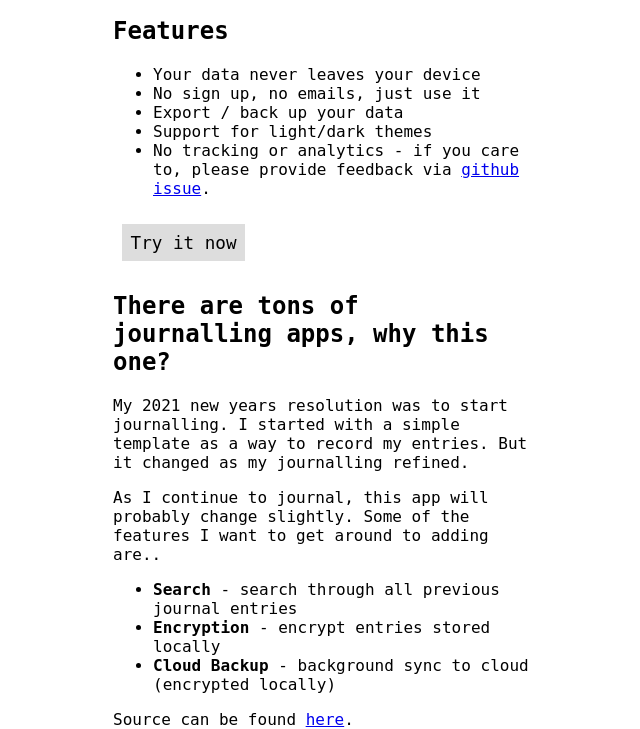
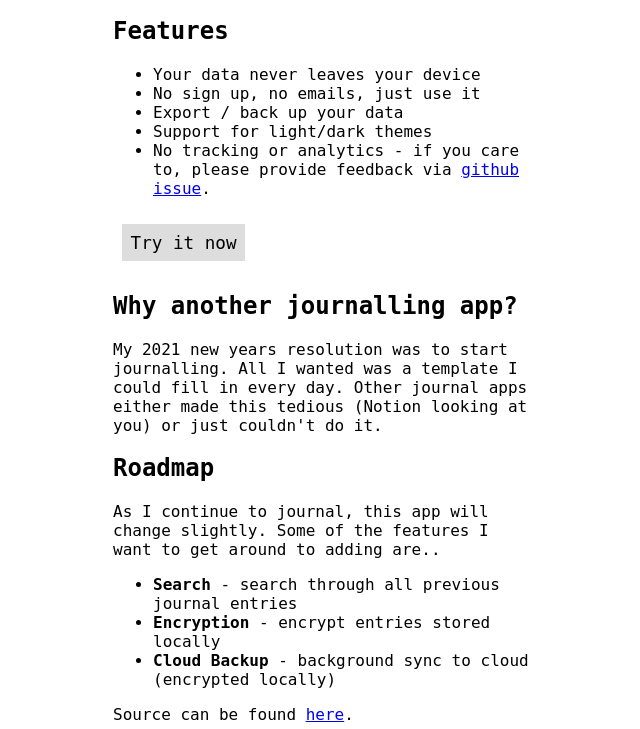
Before and after one commit to foopod/zenjournal, a plain HTML site: page about.html in a window 1280 px wide. Shown: the part 141-870 px from the top of the page, without its empty margins (319-959 px from the left). Drawn offline with Linux system fonts and the light colour scheme.

Commit message:
redo about

```diff
--- a/about.html
+++ b/about.html
@@ -24,11 +24,13 @@
         <a class="button" href="/">Try it now</a>
         <br><br>
 
-        <h2>There are tons of journalling apps, why this one?</h2>
+        <h2>Why another journalling app?</h2>
 
-        <p>My 2021 new years resolution was to start journalling. I started with a simple template as a way to record  my entries. But it changed as my journalling refined.</p>
+        <p>My 2021 new years resolution was to start journalling. All I wanted was a template I could fill in every day. Other journal apps either made this tedious (Notion looking at you) or just couldn't do it.</p>
 
-        <p>As I continue to journal, this app will probably change slightly. Some of the features I want to get around to adding are..</p>
+        <h2>Roadmap</h2>
+
+        <p>As I continue to journal, this app will change slightly. Some of the features I want to get around to adding are..</p>
         <ul>
             <li><b>Search</b> - search through all previous journal entries</li>
             <li><b>Encryption</b> - encrypt entries stored locally</li>
```
